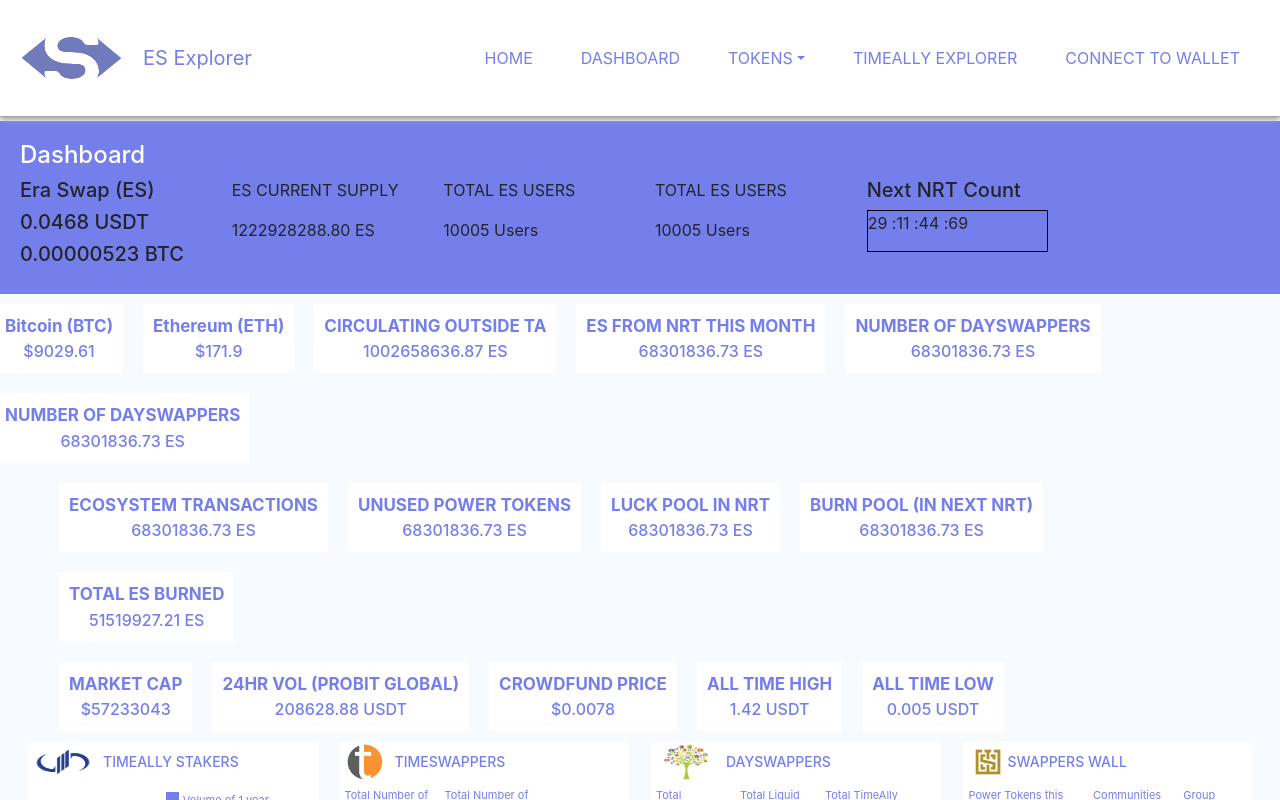
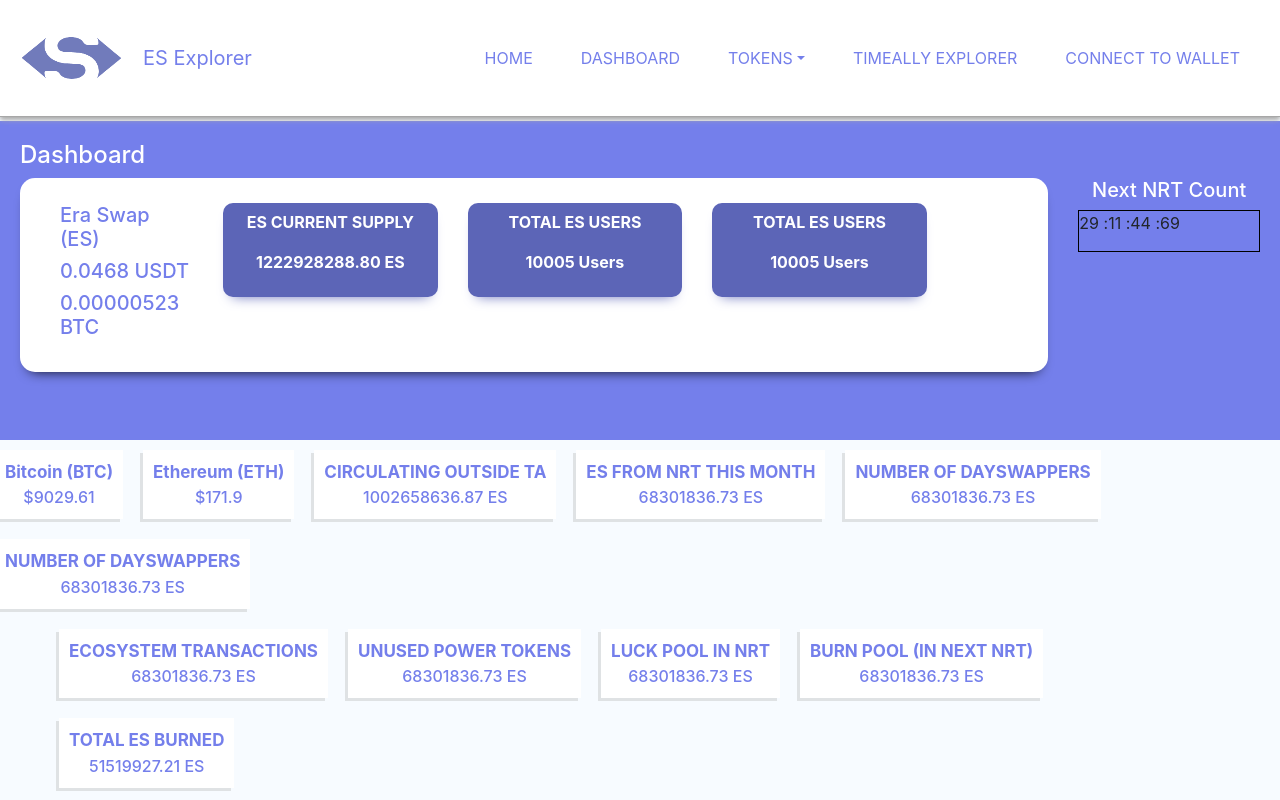
Before and after one commit to riya249/explorer-1, a React (Create React App) app: page /dashboard in a window 1280 px wide. Shown: the top 800 px of the page. Built offline with nearby package versions, Linux system fonts and the light colour scheme.

Commit message:
dashboard effects

```diff
--- a/src/Containers/Dashboard/Dashboard.css
+++ b/src/Containers/Dashboard/Dashboard.css
@@ -24,6 +24,7 @@
     background-color: #ffffff;
     padding: 10px;
     margin: 10px;
+    box-shadow: -3px 3px #a7a7a74d;
 }
 
 .sect-txt-bold{
@@ -37,6 +38,7 @@
 .dashboard-main-bgd{
 background-color: #747FEB;
 padding: 20px;
+padding-bottom: 68px;
 }
 
 .dash-main-head{
@@ -44,9 +46,34 @@
 font-size: 24px;
 }
 
+.sub-dash-head{
+    color: #747FEB;
+}
 
+.sub-supply-box{
+    background-color: #5c65b7;
+    border-radius: 10px;
+    padding: 7px 0 7px 0;
+    box-shadow: 0 8px 13px -9px #5c65b7;
+}
 .sub-dashboard{
- background-color: #ffffff;
+    background-color: #ffffff;
+    display: flex;
+    flex-wrap: wrap;
+    border-radius: 15px;
+    padding: 25px;
+    box-shadow: 0 8px 13px -9px black
+}
+.nrt-head{
+    color: #ffffff;
+text-align: center;
+}
+
+.supply-txt{
+    text-align: center;
+    color: #ffffff;
+    font-weight: bold;
+
 }
 
 .value-dash-txt{
--- a/src/Containers/Dashboard/Dashboard.js
+++ b/src/Containers/Dashboard/Dashboard.js
@@ -22,31 +22,42 @@
                 <div className="dashboard-main-bgd">
                     <h5 className="dash-main-head">Dashboard</h5>
                     <div className='row'>
+                        <Col sm={10}>
+                            <div className="sub-dashboard">
                                 <Col sm={2}>
-                        <h5>Era Swap (ES)</h5>
-                        <h5>0.0468 USDT</h5>
-                        <h5>0.00000523 BTC</h5>
+
+                                    <h5 className="sub-dash-head">Era Swap (ES)</h5>
+                                    <h5 className="sub-dash-head">0.0468 USDT</h5>
+                                    <h5 className="sub-dash-head">0.00000523 BTC</h5>
                                 </Col>
-                    <Col sm={2}>
+                                <Col sm={3}>
+                                <div className="sub-supply-box">
                                     <div className="es-box-ds">
                                         <p className="supply-txt">ES CURRENT SUPPLY</p>
                                         <p className="supply-txt">1222928288.80 ES</p>
                                     </div>
+                                    </div>
                                 </Col>
-                    <Col sm={2}>
+                                <Col sm={3}>
+                                <div className="sub-supply-box">
                                     <div className="es-box-ds">
                                         <p className="supply-txt">TOTAL ES USERS</p>
                                         <p className="supply-txt">10005 Users</p>
                                     </div>
+                                    </div>
                                 </Col>
-                    <Col sm={2}>
+                                <Col sm={3}>
+                                <div className="sub-supply-box">
                                     <div className="es-box-ds">
                                         <p className="supply-txt">TOTAL ES USERS</p>
                                         <p className="supply-txt">10005 Users</p>
                                     </div>
+                                    </div>
+                                </Col>
+                            </div>
                         </Col>
                         <Col sm={2}>
-                        <h5>Next NRT Count</h5>
+                            <h5 className="nrt-head">Next NRT Count</h5>
                             <div className="count-box">
                                 <ul className="flex-count-box">
                                     <li className="count-txt">
```
Lines whose indentation alone changed are shown as unchanged.
